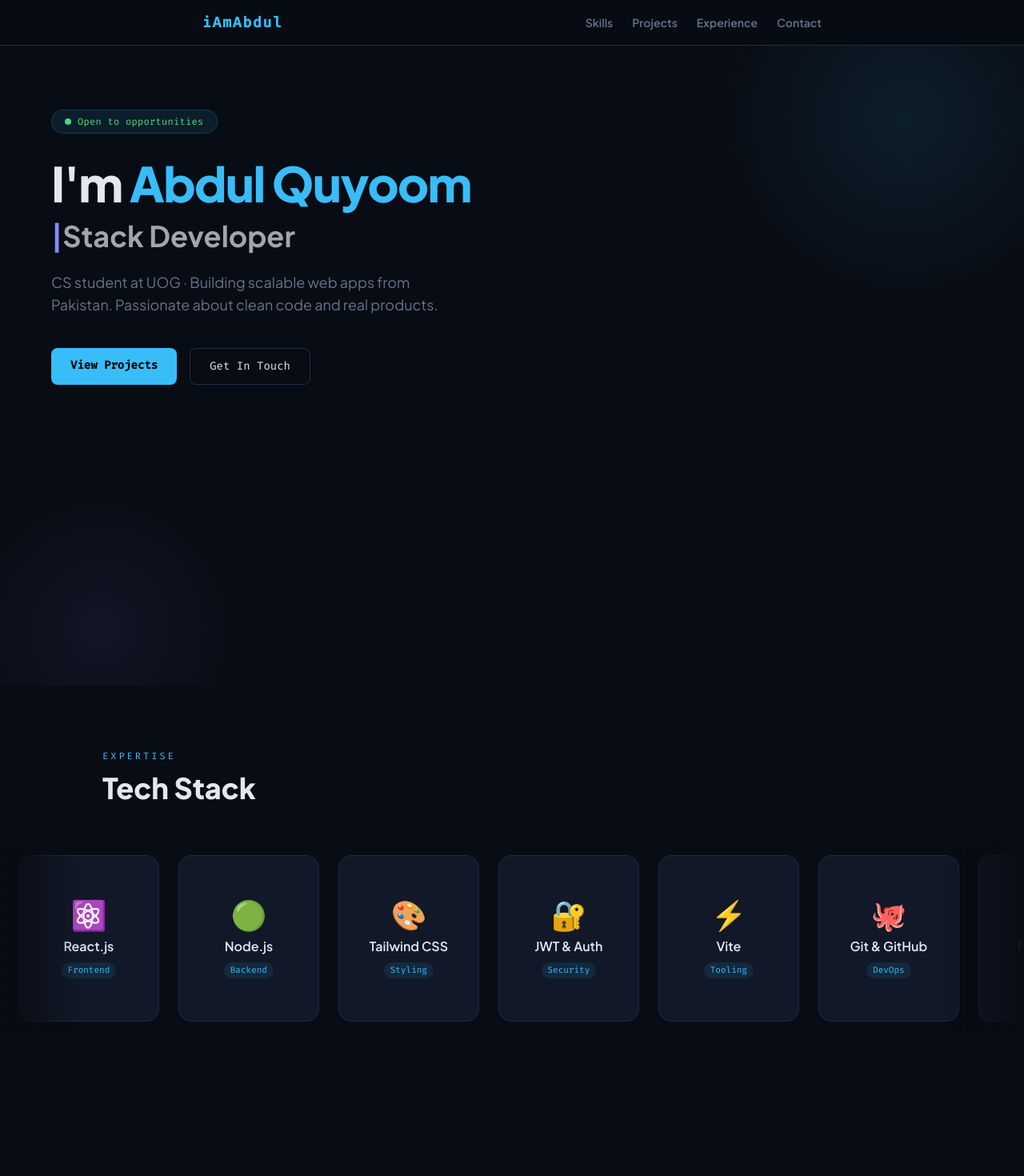
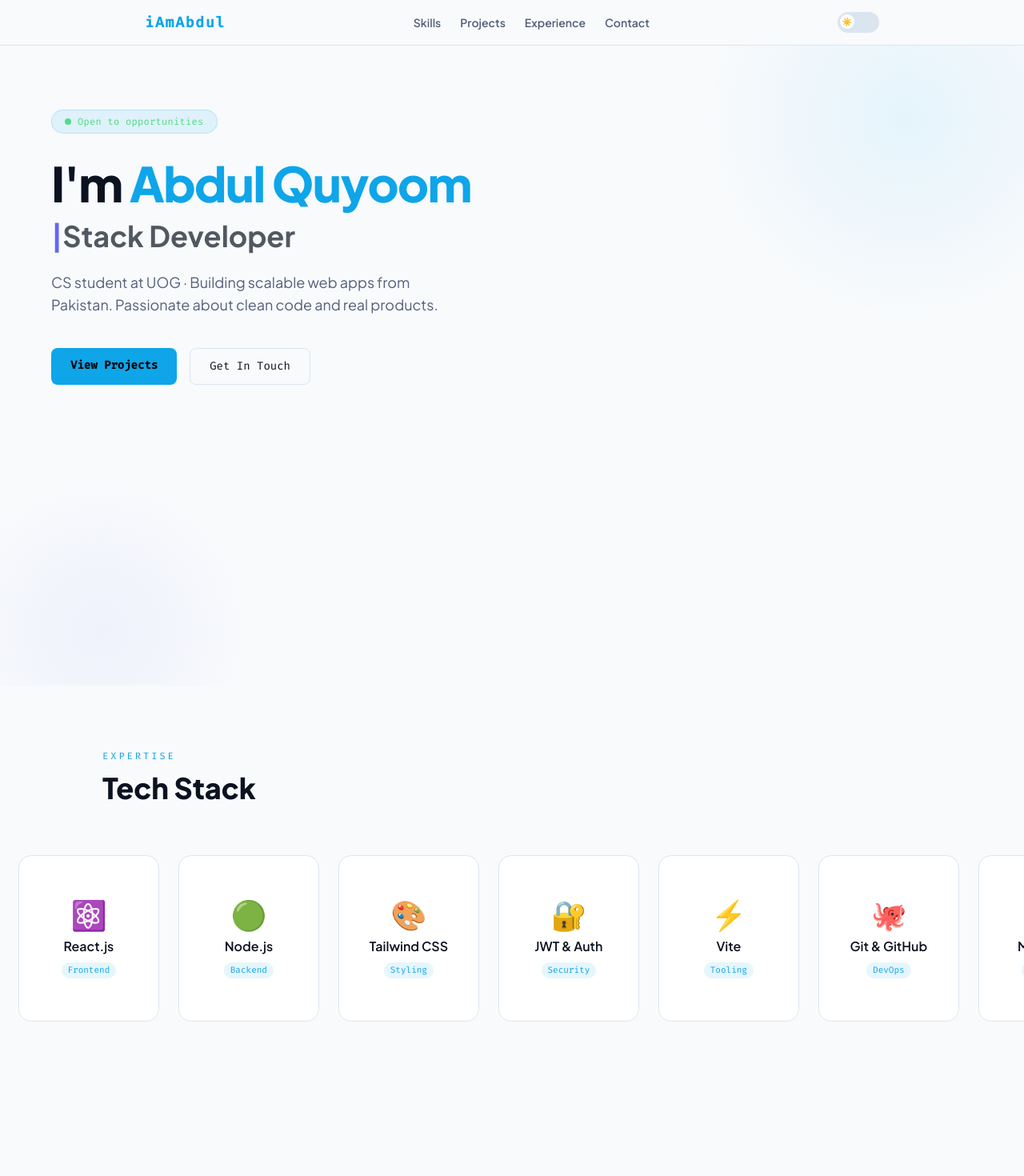
Before and after one commit to abdulquyoom4/My-Portfolio, a React (Vite) app: page / in a window 1280 px wide. Shown: the top 1470 px of the page at 80% size. Built offline with nearby package versions, Linux system fonts and the light colour scheme.

Commit message:
added light theme

```diff
--- a/src/App.jsx
+++ b/src/App.jsx
@@ -1,4 +1,5 @@
 import React from 'react'
+import { ThemeProvider } from './context/ThemeContext'
 import Section from "./components/Section"
 import Navbar from "./components/Navbar"
 import Hero from "./components/Hero"
@@ -9,7 +10,8 @@ import Contact from "./components/Contact"
 
 const App = () => {
   return (
-    <div>
+    <ThemeProvider>
+      <div className="bg-bg text-primary transition-colors duration-300">
         <Navbar />
         <Hero />
         <Section id="skills"><Skills /></Section>
@@ -17,6 +19,7 @@ const App = () => {
         <Section id="experience"><Experience /></Section>
         <Section id="contact"><Contact /></Section>
       </div>
+    </ThemeProvider>
   )
 }
 
--- a/src/components/Navbar.jsx
+++ b/src/components/Navbar.jsx
@@ -1,48 +1,70 @@
 import { useState } from "react";
+import { useTheme } from "../context/ThemeContext";
+
+const ThemeToggle = () => {
+  const { theme, toggleTheme } = useTheme();
+  const isDark = theme === 'dark';
+
+  return (
+    <button
+      onClick={toggleTheme}
+      aria-label={`Switch to ${isDark ? 'light' : 'dark'} mode`}
+      className={`theme-toggle ${isDark ? 'dark-active' : ''}`}
+      title={`Switch to ${isDark ? 'light' : 'dark'} mode`}
+    >
+      <span className="toggle-thumb">
+        {isDark ? '🌙' : '☀️'}
+      </span>
+    </button>
+  );
+};
 
 const Navbar = () => {
   const [hamOpen, setHamOpen] = useState(false);
 
   const items = [
-    { label: "Skills", id: "skills" },
-    { label: "Projects", id: "projects" },
+    { label: "Skills",     id: "skills" },
+    { label: "Projects",   id: "projects" },
     { label: "Experience", id: "experience" },
-    { label: "Contact", id: "contact" },
+    { label: "Contact",    id: "contact" },
   ];
 
   return (
-    <nav className="sticky top-0 z-50 bg-bg/80 backdrop-blur-md border-b border-border">
+    <nav className="sticky top-0 z-50 bg-bg/80 backdrop-blur-md border-b border-border transition-colors duration-300">
 
       <div className="flex items-center justify-around px-6 md:px-16 h-14">
-
 
         <span className="font-mono text-accent font-semibold text-lg tracking-widest">
           iAmAbdul
         </span>
 
 
-        <div className="hidden md:flex gap-6">
+        <div className="hidden md:flex gap-6 items-center">
           {items.map((item) => (
             <a
               key={item.id}
               href={`#${item.id}`}
-              onClick={() => setHamOpen(false)}
               className="text-muted text-sm font-semibold hover:text-accent transition-colors"
             >
               {item.label}
             </a>
           ))}
         </div>
+          <ThemeToggle />
 
-        <button
-          onClick={() => setHamOpen(!hamOpen)}
-          className="md:hidden flex flex-col gap-1"
-        >
-          <span className={`h-0.5 w-6 bg-accent transition ${hamOpen ? "rotate-45 translate-y-1.5" : ""}`} />
-          <span className={`h-0.5 w-6 bg-accent transition ${hamOpen ? "opacity-0" : ""}`} />
-          <span className={`h-0.5 w-6 bg-accent transition ${hamOpen ? "-rotate-45 -translate-y-1.5" : ""}`} />
-        </button>
+
+        <div className="md:hidden flex items-center gap-3">
+          <button
+            onClick={() => setHamOpen(!hamOpen)}
+            aria-label="Toggle menu"
+            className="flex flex-col gap-1 p-1"
+          >
+            <span className={`h-0.5 w-6 bg-accent transition-transform duration-300 ${hamOpen ? "rotate-45 translate-y-1.5" : ""}`} />
+            <span className={`h-0.5 w-6 bg-accent transition-opacity duration-300 ${hamOpen ? "opacity-0" : ""}`} />
+            <span className={`h-0.5 w-6 bg-accent transition-transform duration-300 ${hamOpen ? "-rotate-45 -translate-y-1.5" : ""}`} />
+          </button>
       </div>
+        </div>
 
 
       <div
--- a/src/components/Skills.jsx
+++ b/src/components/Skills.jsx
@@ -25,11 +25,8 @@ const Skills = () => (
     </div>
 
     <div className="relative w-full overflow-hidden">
-
-      <div className="absolute left-0 top-0 bottom-0 w-24 z-10 pointer-events-none"
-        style={{ background: 'linear-gradient(to right, #080c14, transparent)' }} />
-      <div className="absolute right-0 top-0 bottom-0 w-24 z-10 pointer-events-none"
-        style={{ background: 'linear-gradient(to left, #080c14, transparent)' }} />
+      <div className=" absolute left-0 top-0 bottom-0 w-24 z-10 pointer-events-none" />
+      <div className=" absolute right-0 top-0 bottom-0 w-24 z-10 pointer-events-none" />
 
       <div className="slider-track py-4">
         {[...skills, ...skills].map((skill, i) => (
--- /dev/null
+++ b/src/context/ThemeContext.jsx
@@ -0,0 +1,31 @@
+import { createContext, useContext, useEffect, useState } from 'react'
+
+const ThemeContext = createContext()
+
+export const ThemeProvider = ({ children }) => {
+  const [theme, setTheme] = useState(() => {
+    const saved = localStorage.getItem('portfolio-theme')
+    if (saved) return saved
+    return window.matchMedia('(prefers-color-scheme: dark)').matches ? 'dark' : 'light'
+  })
+
+  useEffect(() => {
+    const root = document.documentElement
+    if (theme === 'dark') {
+      root.classList.add('dark')
+    } else {
+      root.classList.remove('dark')
+    }
+    localStorage.setItem('portfolio-theme', theme)
+  }, [theme])
+
+  const toggleTheme = () => setTheme(prev => prev === 'dark' ? 'light' : 'dark')
+
+  return (
+    <ThemeContext.Provider value={{ theme, toggleTheme }}>
+      {children}
+    </ThemeContext.Provider>
+  )
+}
+
+export const useTheme = () => useContext(ThemeContext)
--- a/src/index.css
+++ b/src/index.css
@@ -2,15 +2,78 @@
 @tailwind components;
 @tailwind utilities;
 
+
+:root {
+  --color-bg: #f8fafc;
+  --color-bg-rgb: 248 250 252;
+
+  --color-surface: #f1f5f9;
+  --color-surface-rgb: 241 245 249;
+
+  --color-card: #ffffff;
+  --color-card-rgb: 255 255 255;
+
+  --color-border: #dbe5f0;
+  --color-border-rgb: 219 229 240;
+
+  --color-accent: #0ea5e9;
+  --color-accent-rgb: 14 165 233;
+
+  --color-accent2: #6366f1;
+  --color-accent2-rgb: 99 102 241;
+
+  --color-accent-hover: #0284c7;
+  --color-accent-active: #0369a1;
+
+  --color-accent2-hover: #4f46e5;
+  --color-accent2-active: #4338ca;
+
+  --color-hover-bg: rgba(14, 165, 233, 0.1);
+  --color-active-bg: rgba(14, 165, 233, 0.18);
+
+  --color-focus: rgba(14, 165, 233, 0.35);
+
+  --color-primary: #0b1220;
+  --color-primary-rgb: 11 18 32;
+
+  --color-muted: #52607a;
+  --color-muted-rgb: 82 96 122;
+
+  --slider-fade-from: #f8fafc;
+}
+
+.dark {
+  --color-bg:      #080c14;
+  --color-bg-rgb:  8 12 20;
+  --color-surface: #0e1421;
+  --color-surface-rgb: 14 20 33;
+  --color-card:    #111827;
+  --color-card-rgb: 17 24 39;
+  --color-border:  #1f2d45;
+  --color-border-rgb: 31 45 69;
+  --color-accent:  #38bdf8;
+  --color-accent-rgb: 56 189 248;
+  --color-accent2: #818cf8;
+  --color-accent2-rgb: 129 140 248;
+  --color-muted:   #64748b;
+  --color-muted-rgb: 100 116 139;
+  --color-primary: #e2e8f0;
+  --color-primary-rgb: 226 232 240;
+  --slider-fade-from: #080c14;
+}
+
+
 @layer base {
   html { scroll-behavior: smooth; }
   body {
-    background-color: #080c14;
-    color: #e2e8f0;
+    background-color: var(--color-bg);
+    color: var(--color-primary);
     font-family: 'Plus Jakarta Sans', sans-serif;
     overflow-x: hidden;
+    transition: background-color 0.3s ease, color 0.3s ease;
   }
 }
+
 
 @layer utilities {
   .fade-in {
@@ -50,27 +113,56 @@
     transform: translateX(-50%);
     width: 180px;
     height: 1px;
-    background: linear-gradient(90deg, transparent, #38bdf8, transparent);
+    background: linear-gradient(90deg, transparent, var(--color-accent), transparent);
   }
-  /* Skills slider */
-  .slider-track {
+  .slider-fade-left {
+    background: linear-gradient(to right, var(--slider-fade-from), transparent);
+  }
+  .slider-fade-right {
+    background: linear-gradient(to left, var(--slider-fade-from), transparent);
+  }
+  .theme-toggle {
+    position: relative;
+    width: 52px;
+    height: 26px;
+    border-radius: 9999px;
+    background: var(--color-border);
+    cursor: pointer;
+    transition: background 0.3s ease;
+    flex-shrink: 0;
+  }
+  .theme-toggle.dark-active {
+    background: var(--color-accent);
+  }
+  .theme-toggle .toggle-thumb {
+    position: absolute;
+    top: 3px;
+    left: 3px;
+    width: 18px;
+    height: 18px;
+    border-radius: 50%;
+    background: white;
     display: flex;
-    width: max-content;
-    animation: slideTrack 28s linear infinite;
+    align-items: center;
+    justify-content: center;
+    font-size: 10px;
+    line-height: 1;
+    transition: transform 0.3s cubic-bezier(0.34, 1.56, 0.64, 1);
   }
-  .slider-track:hover {
-    animation-play-state: paused;
+  .theme-toggle.dark-active .toggle-thumb {
+    transform: translateX(26px);
   }
 }
 
 
 @keyframes scroll {
-  0% {
-    transform: translateX(0);
-  }
-  100% {
-    transform: translateX(-50%);
-  }
+  0%   { transform: translateX(0); }
+  100% { transform: translateX(-50%); }
+}
+
+@keyframes slideTrack {
+  0%   { transform: translateX(0); }
+  100% { transform: translateX(-50%); }
 }
 
 .slider-track {
@@ -78,3 +170,6 @@
   width: max-content;
   animation: scroll 25s linear infinite;
 }
+.slider-track:hover {
+  animation-play-state: paused;
+}
--- a/tailwind.config.js
+++ b/tailwind.config.js
@@ -8,14 +8,14 @@ export default {
         mono: ["'Fira Code'", 'monospace'],
       },
       colors: {
-        bg: '#080c14',
-        surface: '#0e1421',
-        card: '#111827',
-        border: '#1f2d45',
-        accent: '#38bdf8',
-        accent2: '#818cf8',
-        muted: '#64748b',
-        primary: '#e2e8f0',
+        bg: 'rgb(var(--color-bg-rgb) / <alpha-value>)',
+        surface: 'rgb(var(--color-surface-rgb) / <alpha-value>)',
+        card: 'rgb(var(--color-card-rgb) / <alpha-value>)',
+        border: 'rgb(var(--color-border-rgb) / <alpha-value>)',
+        accent: 'rgb(var(--color-accent-rgb) / <alpha-value>)',
+        accent2: 'rgb(var(--color-accent2-rgb) / <alpha-value>)',
+        muted: 'rgb(var(--color-muted-rgb) / <alpha-value>)',
+        primary: 'rgb(var(--color-primary-rgb) / <alpha-value>)',
       },
       animation: {
         pulse2: 'pulse2 2s infinite',
--- a/vite.config.js
+++ b/vite.config.js
@@ -1,6 +1,41 @@
 import { defineConfig } from 'vite'
 import react from '@vitejs/plugin-react'
+import('tailwindcss').Config
 
 export default defineConfig({
+   content: ['./index.html', './src/**/*.{js,jsx,ts,tsx}'],
+  darkMode: 'class',
+  theme: {
+    extend: {
+      fontFamily: {
+        sans: ["'Plus Jakarta Sans'", 'sans-serif'],
+        mono: ["'Fira Code'", 'monospace'],
+      },
+      colors: {
+        bg:      'var(--color-bg)',
+        surface: 'var(--color-surface)',
+        card:    'var(--color-card)',
+        border:  'var(--color-border)',
+        accent:  'var(--color-accent)',
+        accent2: 'var(--color-accent2)',
+        muted:   'var(--color-muted)',
+        primary: 'var(--color-primary)',
+      },
+      animation: {
+        pulse2:     'pulse2 2s infinite',
+        slideTrack: 'slideTrack 28s linear infinite',
+      },
+      keyframes: {
+        pulse2: {
+          '0%, 100%': { opacity: 1 },
+          '50%':      { opacity: 0.4 },
+        },
+        slideTrack: {
+          '0%':   { transform: 'translateX(0)' },
+          '100%': { transform: 'translateX(-50%)' },
+        },
+      },
+    },
+  },
   plugins: [react()],
 })
```
Also changed, not shown: 5 other files (tests, documents, lock files or other folders). Lines whose indentation alone changed are shown as unchanged.
